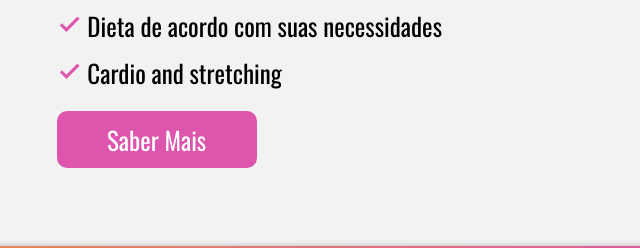
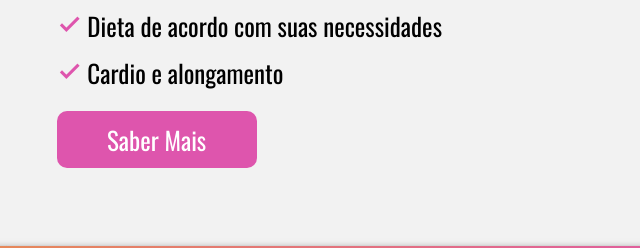
Before and after one commit to arthuracmm/PI-ACADEMY, a plain HTML site: page index.html in a window 1280 px wide. Shown: the part 1986-2234 px from the top of the page, 616-1256 px from the left. Drawn offline with nearby package versions, Linux system fonts and the light colour scheme.

```diff
--- a/index.html
+++ b/index.html
@@ -88,7 +88,7 @@
                         Dieta de acordo com suas necessidades</li>
                     <li>
                         <span class="material-icons">done</span>
-                        Cardio and stretching</li>
+                        Cardio e alongamento</li>
                 </ul>
                 <button type="submit">Saber Mais</button>
             </div>
```
